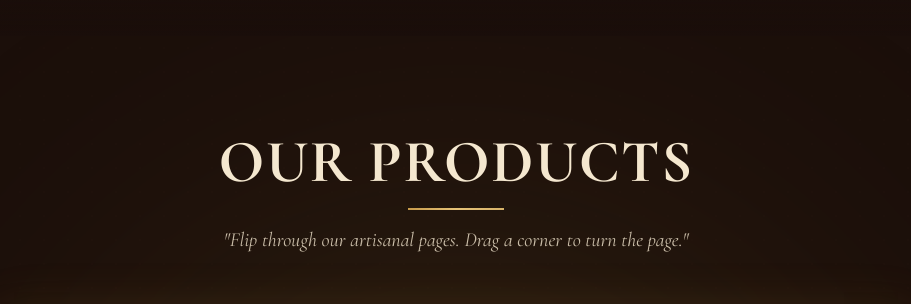
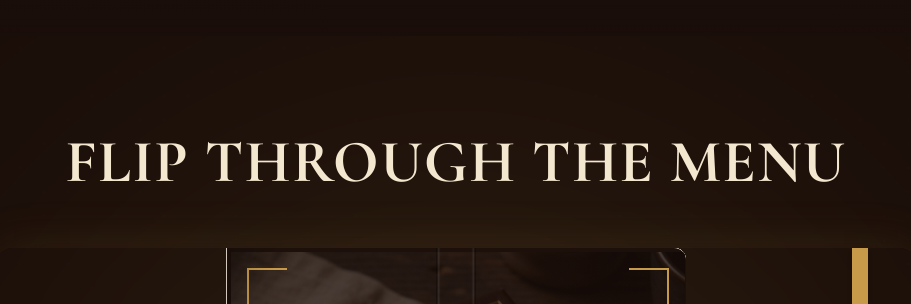
Before and after one commit to devmdave/nuttybitez, a React (Vite) app: page / in a window 1280 px wide. Shown: the part 1120-1424 px from the top of the page, without its empty margins (184-1095 px from the left). Built offline with nearby package versions, Linux system fonts and the light colour scheme.

Commit message:
latest changes before the hero section transformation

```diff
--- a/src/components/DigitalFlavourBook.tsx
+++ b/src/components/DigitalFlavourBook.tsx
@@ -302,14 +302,10 @@ export const DigitalFlavourBook: React.FC<DigitalFlavourBookProps> = ({ onNaviga
       <div className="max-w-7xl mx-auto px-4 sm:px-6 lg:px-8 relative z-10">
 
         {/* Section Header */}
-        <div className="text-center max-w-3xl mx-auto mb-10 space-y-4">
+        <div className="text-center max-w-4xl mx-auto mb-10 space-y-4">
           <h2 className="font-serif text-4xl sm:text-6xl font-bold text-brand-cream tracking-wide">
-            OUR PRODUCTS
+            FLIP THROUGH THE MENU
           </h2>
-          <div className="w-24 h-[2px] bg-gold-gradient mx-auto" />
-          <p className="text-brand-cream/80 font-serif text-lg sm:text-xl italic">
-            "Flip through our artisanal pages. Drag a corner to turn the page."
-          </p>
         </div>
 
 
```
